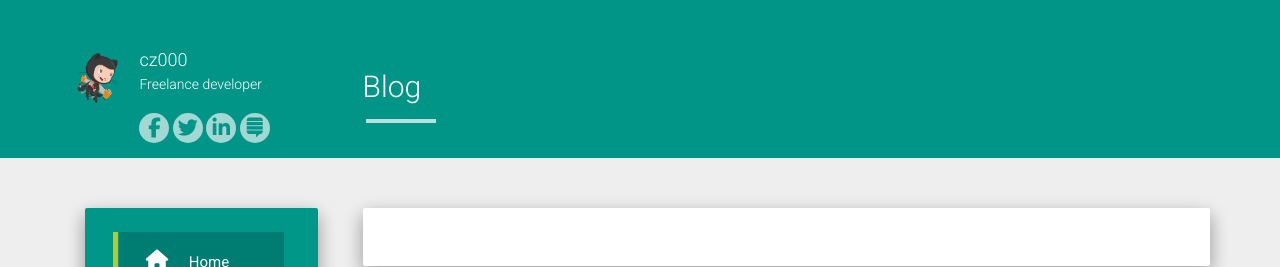
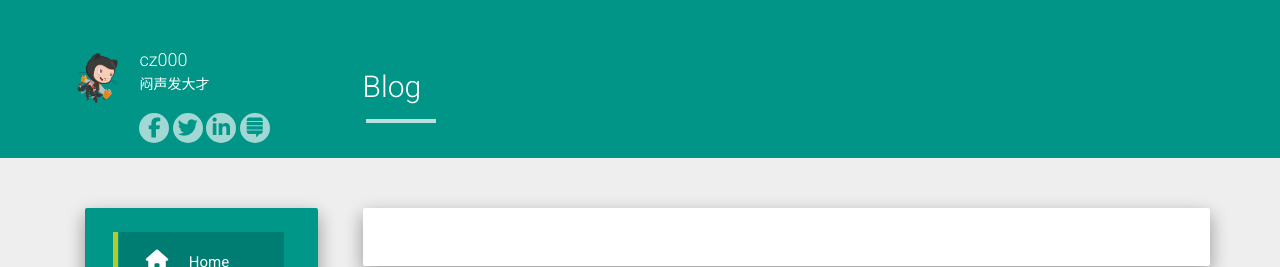
Before and after one commit to cz000/cz000.github.com, a Jekyll site: the page built from index.html, in a window 1280 px wide. Shown: the top 267 px of the page. Built offline with Jekyll 4.4.1, drawn with Linux system fonts in a browser that asks for light colours; nearby versions of some CDN libraries; the list of posts is cut into pages by our own code.

Commit message:
201610252

```diff
--- a/_config.yml
+++ b/_config.yml
@@ -3,7 +3,7 @@
 author: cz000
 logo: /static/img/avatar.png
 github: https://cz000.github.io/
-about: Freelance developer
+about: 闷声发大才
 
 baseurl: ""
 url: "http://cz000.github.io/"
@@ -19,8 +19,8 @@
 enableTags: true
 tagarray: []
 
-paginate: 20
-per_page: 20
+paginate: 10
+per_page: 10
 paginate_path: "/page:num/"
 markdown: kramdown
 gems: [jekyll-paginate, jekyll-gist]
```
